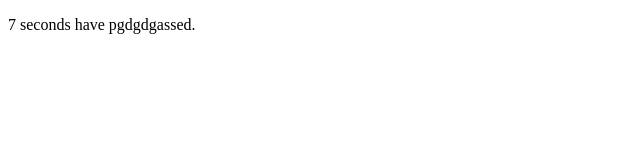
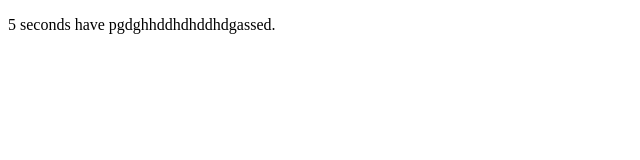
Before and after one commit to nickonyi/React-repo, a React (Vite) app: page / in a window 1280 px wide. Shown: the top 160 px of the page, without its empty margins (0-640 px from the left). Built offline with nearby package versions, Linux system fonts and the light colour scheme.

Commit message:
don hulio

```diff
--- a/src/components/Clock.jsx
+++ b/src/components/Clock.jsx
@@ -16,6 +16,6 @@ export default function Clock (){
 
 
     return (
-        <p>{counter} seconds have pgdgdgassed.</p>
+        <p>{counter} seconds have pgdghhddhdhddhdgassed.</p>
     )
 }
```
